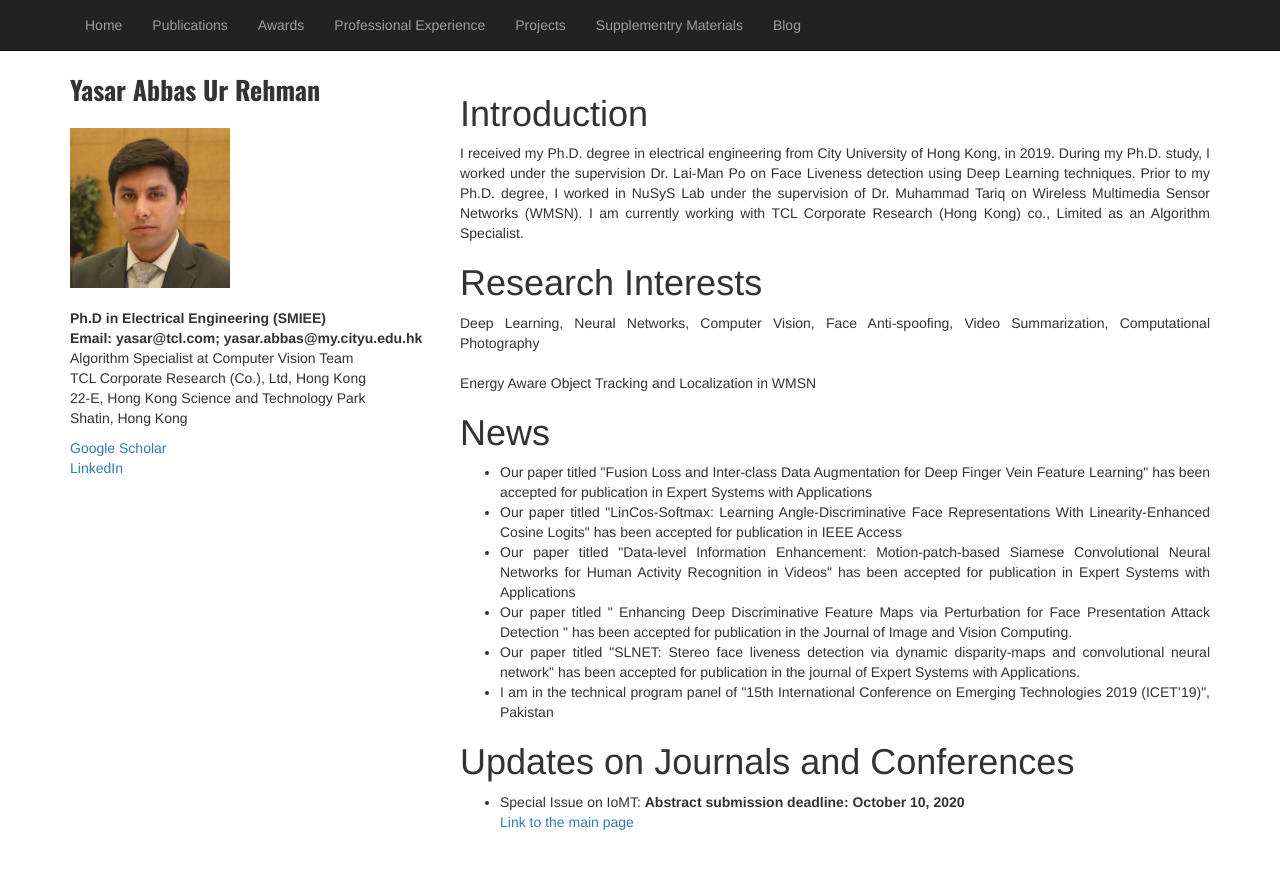
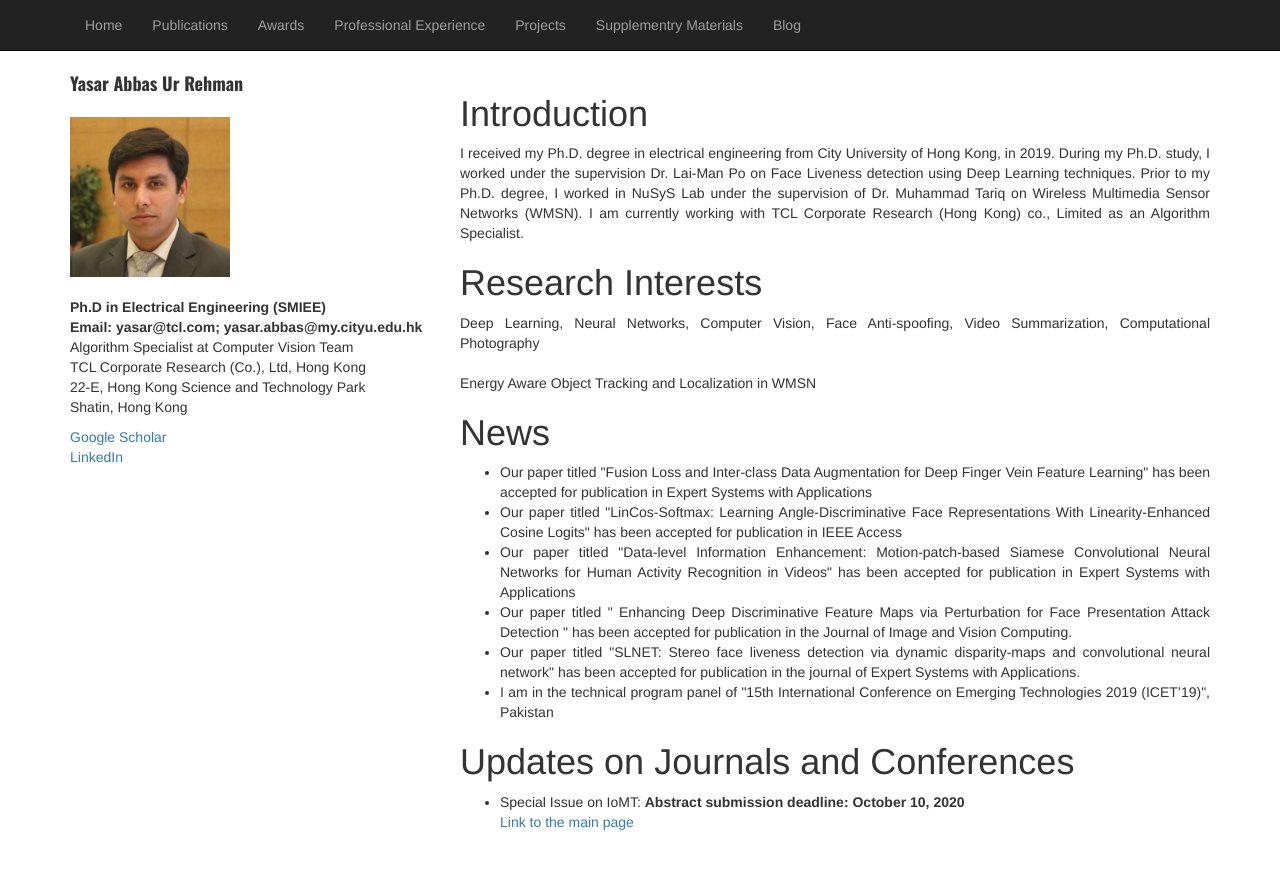
Before and after one commit to yasar-rehman/yasar, a Jekyll site: the page built from index.html, in a window 1280 px wide. Shown: the top 869 px of the page. Built offline with Jekyll 4.4.1, drawn with Linux system fonts in a browser that asks for light colours.

Commit message:
Update index.html

```diff
--- a/index.html
+++ b/index.html
@@ -7,7 +7,7 @@ title: yasar
 <div class="row">
 	<!-- Entries Column -->
 		     <div class=col-md-4 pull-left">
-               		 <div style="font-family: 'Oswald', sans-serif; font-size: 26px;"><b>Yasar Abbas Ur Rehman</b></div><br>
+               		 <div style="font-family: 'Oswald', sans-serif; font-size: 18px;"><b>Yasar Abbas Ur Rehman</b></div><br>
 			  <div><img class="img-responsive" src="images/my_profile.jpg" alt="" style="width:160px;height:160px;">
 			  </div><br>
 				<div><b>Ph.D in Electrical Engineering (SMIEE)</b></div>
```
